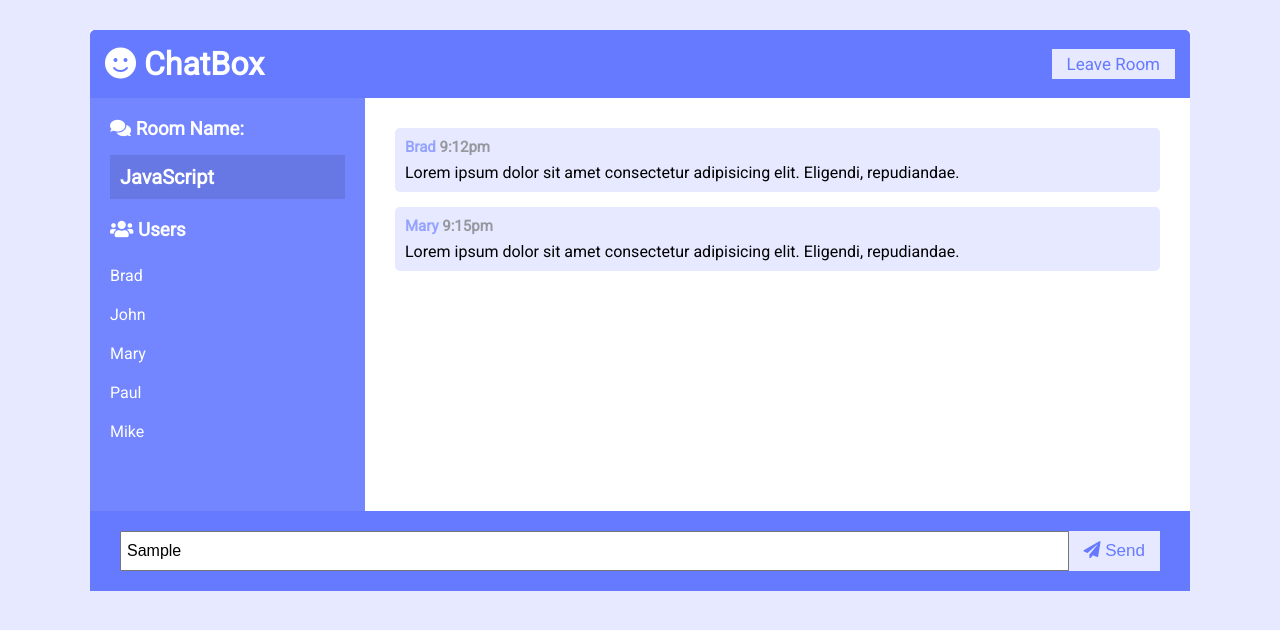
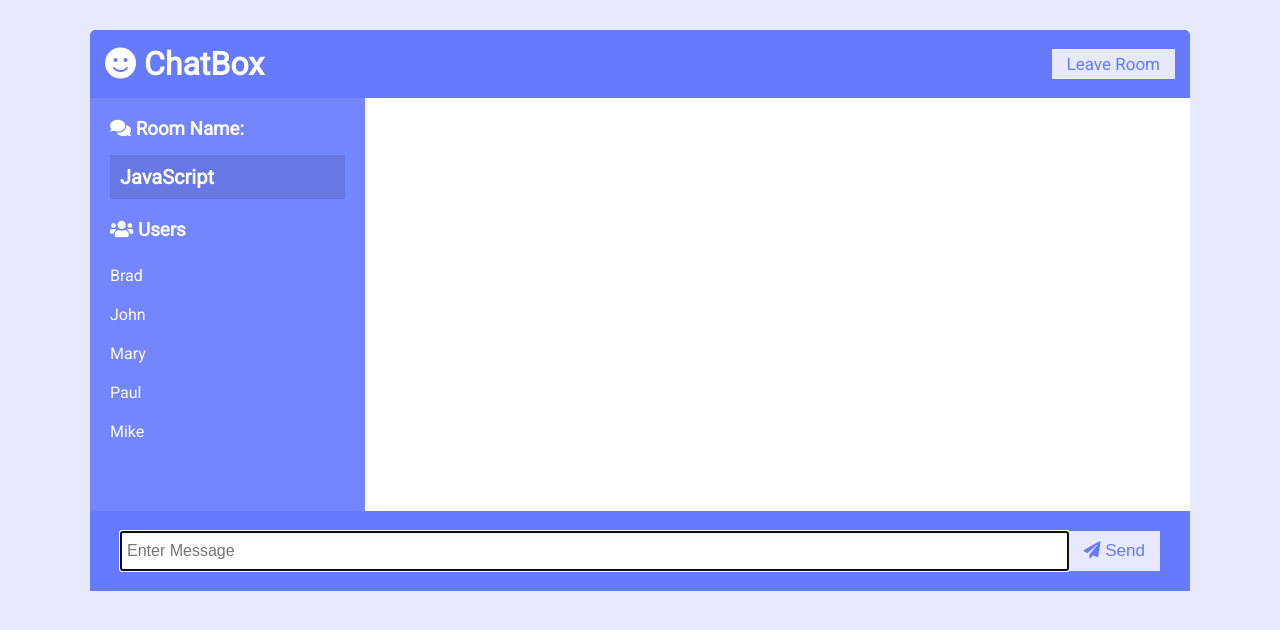
Before and after one commit to hamzaatalif/node-chatbox, a website: page public/chat.html in a window 1280 px wide. Both pictures are taken after typing "Sample" into the empty fields and a click on the button "Send". Drawn offline with nearby package versions, Linux system fonts and the light colour scheme; no server answers.

Commit message:
messages part done

```diff
--- a/public/chat.html
+++ b/public/chat.html
@@ -26,22 +26,7 @@
           <li>Mike</li>
         </ul>
       </div>
-      <div class="chat-messages">
-					<div class="message">
-						<p class="meta">Brad <span>9:12pm</span></p>
-						<p class="text">
-							Lorem ipsum dolor sit amet consectetur adipisicing elit. Eligendi,
-							repudiandae.
-						</p>
-					</div>
-					<div class="message">
-						<p class="meta">Mary <span>9:15pm</span></p>
-						<p class="text">
-							Lorem ipsum dolor sit amet consectetur adipisicing elit. Eligendi,
-							repudiandae.
-						</p>
-					</div>
-      </div>
+      <div class="chat-messages"></div>
     </main>
     <div class="chat-form-container">
       <form id="chat-form">
--- a/public/js/main.js
+++ b/public/js/main.js
@@ -1,11 +1,15 @@
 const chatFrom = document.querySelector("#chat-form");
+const chatMessages = document.querySelector(".chat-messages")
 const socket = io();
 
 
 
 socket.on("message",(message)=>{
     console.log(message);
-    outputMessage(message);
+    outputMessage(message.username,message.text,message.time);
+
+    // scroll down to latest message
+    chatMessages.scrollTop = chatMessages.scrollHeight;
 })
 
 // Message submit
@@ -18,14 +22,19 @@ chatFrom.addEventListener("submit",(e)=>{
     // console.log(msg);
     // emiting the message to server
     socket.emit("chatMessage",msg);
+
+    // clear input
+
+    e.target.elements.msg.value = "";
+    e.target.elements.msg.focus();
 })
 
 // output message to dom
 
-function outputMessage(message){
+function outputMessage(username,message,time){
     const div = document.createElement("div");
     div.classList.add("message");
-    div.innerHTML = `<p class="meta">Mary <span>9:15pm</span></p>
+    div.innerHTML = `<p class="meta">${username} <span>${time}</span></p>
     <p class="text">
         ${message}
     </p>`;
```
